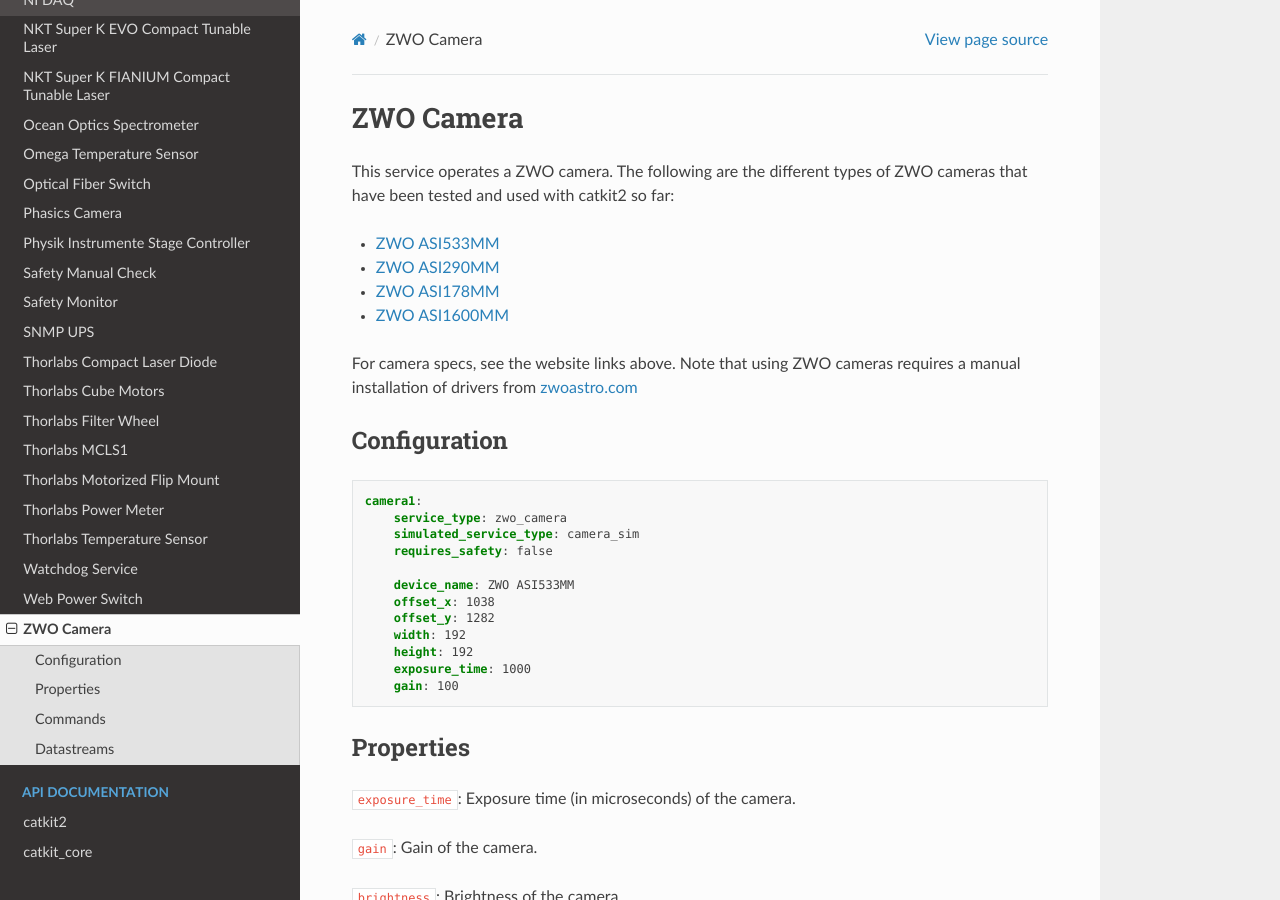
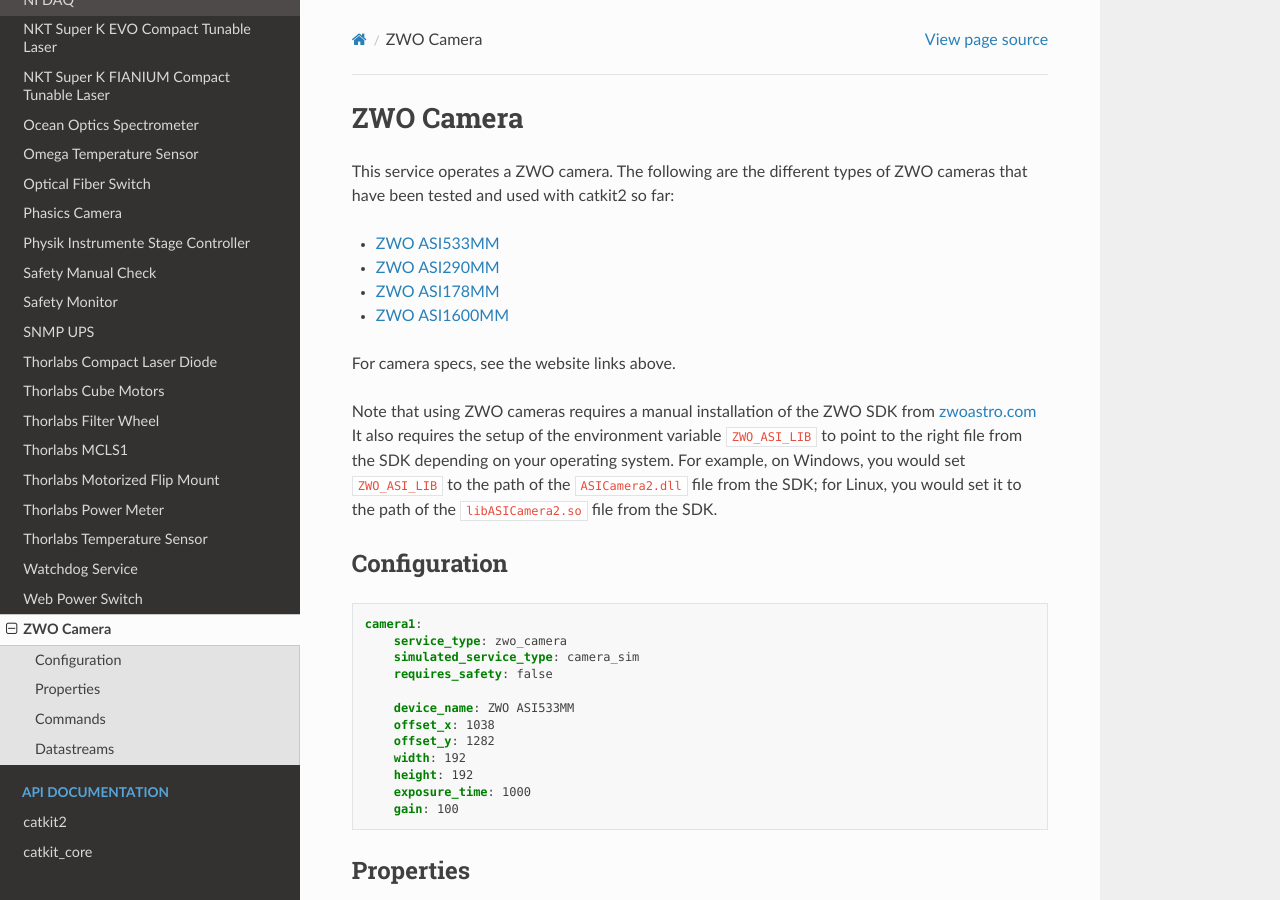
Before and after one commit to spacetelescope/catkit2, a Sphinx documentation site: the page built from docs/services/zwo_camera.rst, in a window 1280 px wide and 900 px high. Built offline with Sphinx 7.4.7 and the Read the Docs theme 3.1.0, drawn with Linux system fonts in a browser that asks for light colours.

Commit message:
Clarify ZWO documentation

```diff
--- a/docs/services/zwo_camera.rst
+++ b/docs/services/zwo_camera.rst
@@ -9,7 +9,11 @@
 - `ZWO ASI1600MM <https://agenaastro.com/zwo-asi1600mm-p-cmos-monochrome-astronomy-imaging-camera-pro.html>`_
 
 For camera specs, see the website links above.
-Note that using ZWO cameras requires a manual installation of drivers from `zwoastro.com <https://astronomy-imaging-camera.com/software-drivers>`_
+
+Note that using ZWO cameras requires a manual installation of the ZWO SDK from `zwoastro.com <https://www.zwoastro.com/layouts/download-others/>`_
+It also requires the setup of the environment variable ``ZWO_ASI_LIB`` to point to the right file from the SDK depending
+on your operating system. For example, on Windows, you would set ``ZWO_ASI_LIB`` to the path of the ``ASICamera2.dll``
+file from the SDK; for Linux, you would set it to the path of the ``libASICamera2.so`` file from the SDK.
 
 Configuration
 -------------
```
